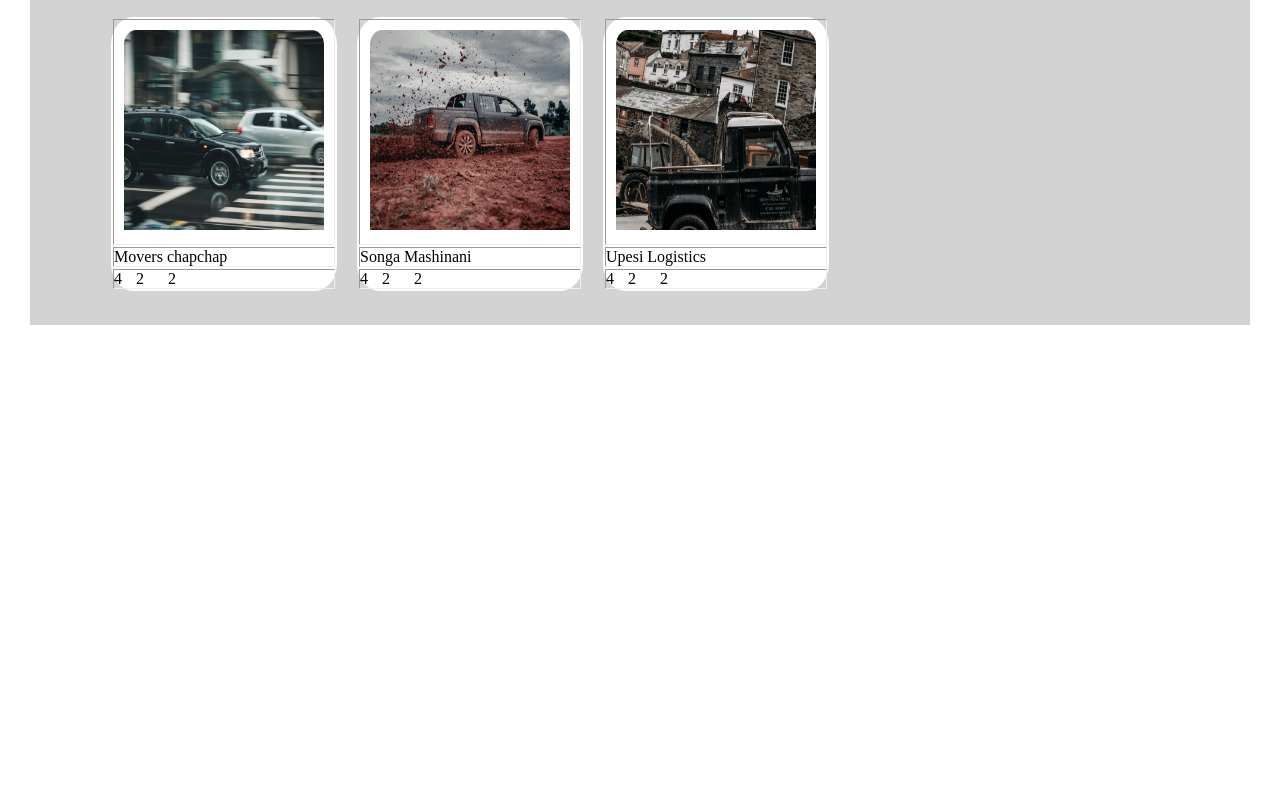
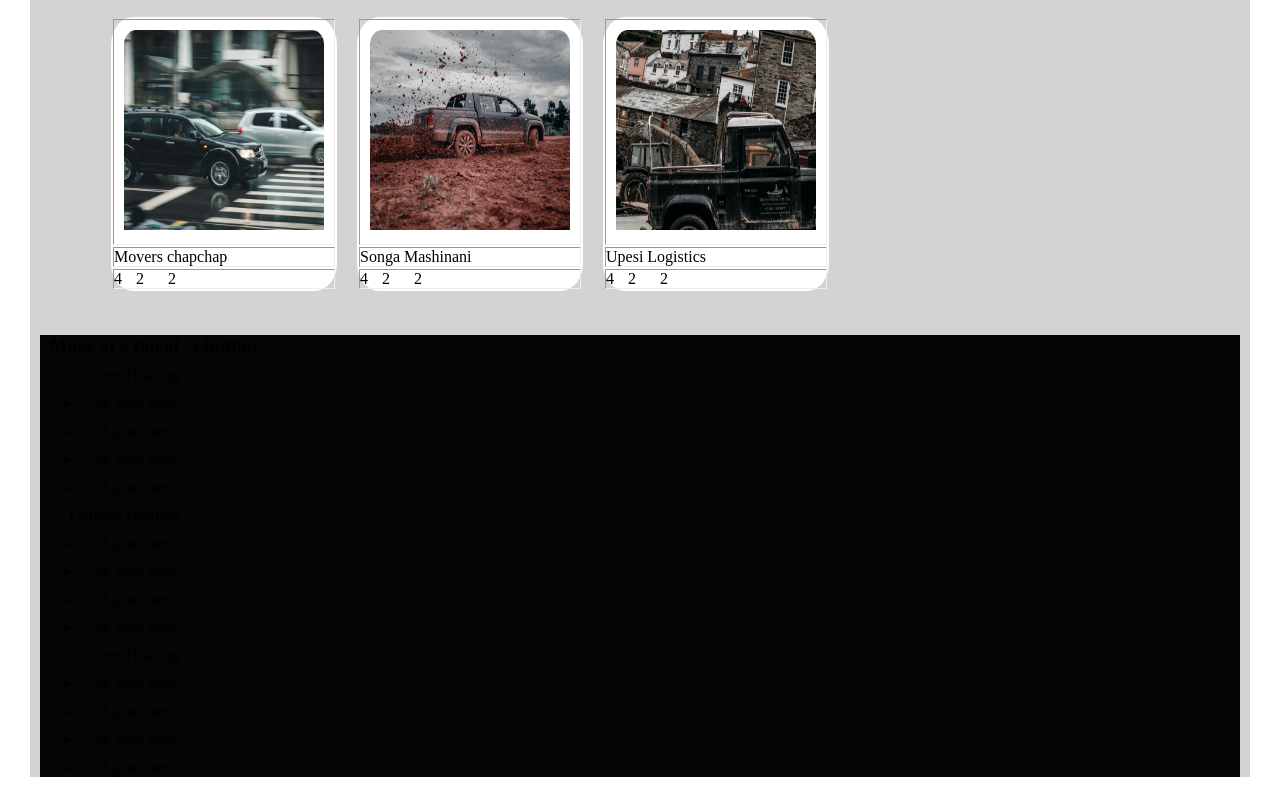
Before and after one commit to DENNISINNOCENT/Quick-Movers-Website, a plain HTML site: page index.html in a window 1280 px wide. Shown: the part 1817-2614 px from the top of the page. Before the commit the page ends 2162 px from the top, so only its background shows below. Drawn offline with Linux system fonts and the light colour scheme.

Commit message:
adding the footer of my webpage

```diff
--- a/index.html
+++ b/index.html
@@ -126,6 +126,46 @@
                 </tr>
         </table>
     </div>
+    <div class="footer">
+        <h3>Move at a tap of<span id="fend">a button</span></h3>
+
+    <div class="social">
+        <div class="#tags">
+
+        </div>
+
+
+    <div id="column1">
+        <p>Column Heading</p>
+        <ul>
+            <li>Link goes here</li>
+            <li>Link goes here</li>
+            <li>Link goes here</li>
+            <li>Link goes here</li>
+        </ul>
+    </div>
+    <div id="column1">
+        <p>Column Heading</p>
+        <ul>
+            <li>Link goes here</li>
+            <li>Link goes here</li>
+            <li>Link goes here</li>
+            <li>Link goes here</li>
+        </ul>
+    </div>
+    <div id="column1">
+        <p>Column Heading</p>
+        <ul>
+            <li>Link goes here</li>
+            <li>Link goes here</li>
+            <li>Link goes here</li>
+            <li>Link goes here</li>
+        </ul>
+    </div>
+    </div>
+    </div>
+    </div>
+
 
 
 
```
